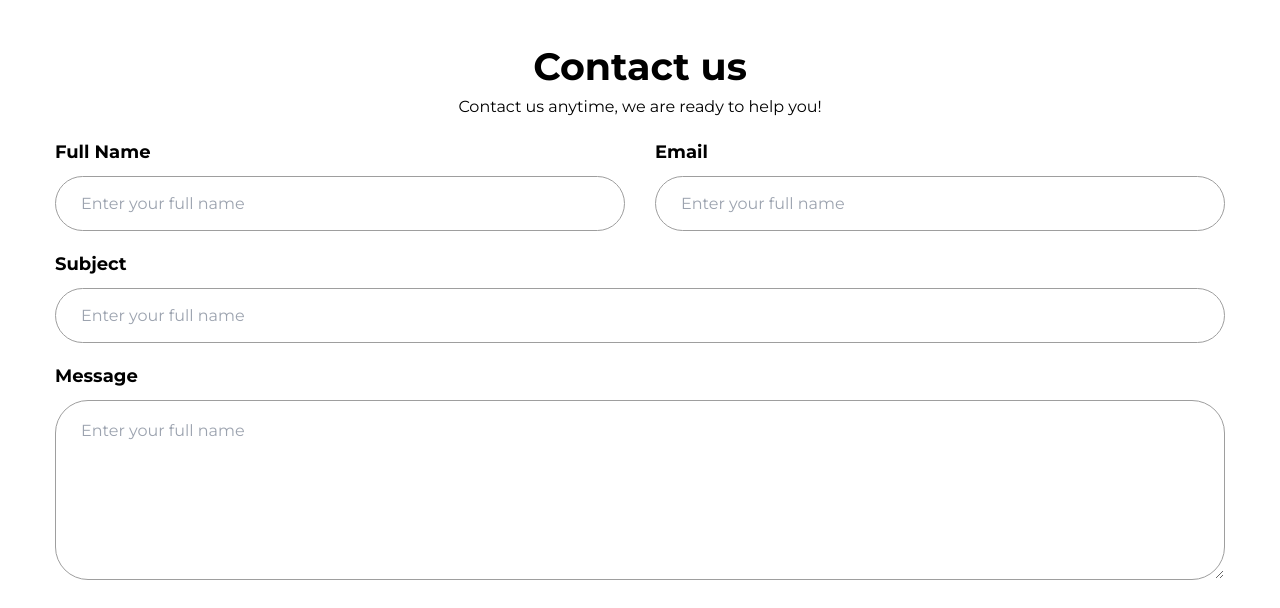
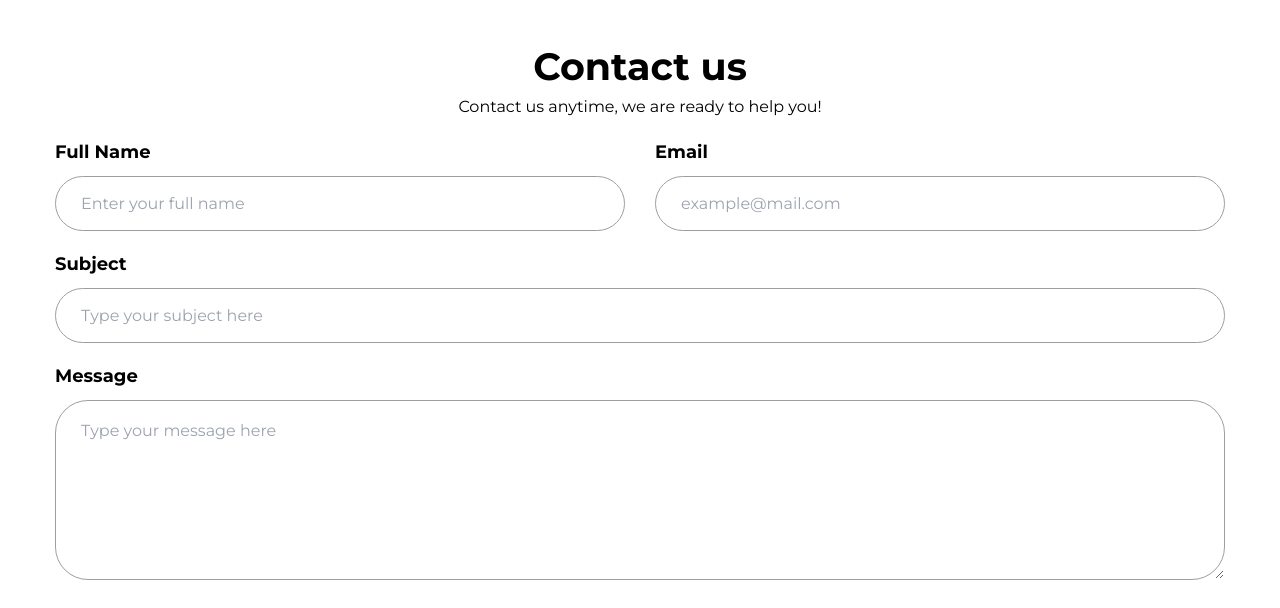
Before and after one commit to TravikDev/frontend-landing-old, a React (Create React App) app: page / in a window 1280 px wide. Shown: the part 2766-3374 px from the top of the page. Built offline with nearby package versions, Linux system fonts and the light colour scheme.

Commit message:
Contact Us form done

```diff
--- a/package.json
+++ b/package.json
@@ -6,10 +6,12 @@
     "@testing-library/jest-dom": "^5.16.5",
     "@testing-library/react": "^13.4.0",
     "@testing-library/user-event": "^13.5.0",
+    "formik": "^2.2.9",
     "react": "^18.2.0",
     "react-dom": "^18.2.0",
     "react-scripts": "5.0.1",
-    "web-vitals": "^2.1.4"
+    "web-vitals": "^2.1.4",
+    "yup": "^0.32.11"
   },
   "scripts": {
     "start": "react-scripts start",
--- a/src/components/Main/Contact/ContactUs.jsx
+++ b/src/components/Main/Contact/ContactUs.jsx
@@ -1,47 +1,88 @@
 import React from "react";
+import { Formik, Form } from "formik";
+import * as Yup from 'yup';
+
+const schema = Yup.object().shape({
+	name: Yup.string().required('This field is required!'),
+	email: Yup.string().email('The email address is invalid').required('This field is required!'),
+	subject: Yup.string().required('This field is required!'),
+	message: Yup.string().required('This field is required!'),
+});
 
 function ContactUs() {
+
+  const handleSubmit = (values) => {
+    console.log(values)
+  }
+
   return (
     <article className="w-full md:max-w-[1170px]">
       <h1 className="text-h1">Contact us</h1>
       <h2 className="text-center">
         Contact us anytime, we are ready to help you!
       </h2>
-      <form className="flex flex-col">
+      <Formik validationSchema={schema} onSubmit={handleSubmit}
+      validateOnBlur={false} validateOnChange={false}
+      initialValues={{
+				name: '',
+				email: '',
+				subject: '',
+				message: '',
+			}}>
+        {({ handleChange, values, errors }) => (
+          <Form className="flex flex-col">
             <div className="flex flex-col justify-between md:flex-row md:gap-[30px]">
               <section className="flex w-full flex-col">
                 <label className="label-input">Full Name</label>
                 <input
+									name="name"
                   type="text"
-              className="text-input"
+                  className={"text-input " + (!!errors.name && "border-[#FF5454]" )}
                   placeholder="Enter your full name"
+									onChange={handleChange}
+									value={values.name}
                 />
+								<div className="text-error-input">{errors.name}</div>
               </section>
               <section className="flex w-full flex-col">
                 <label className="label-input">Email</label>
                 <input
-              type="email"
-              className="text-input"
-              placeholder="Enter your full name"
+									name="email"
+									type="text"
+                  className={"text-input " + (!!errors.email && "border-[#FF5454]" )}
+                  placeholder="example@mail.com"
+									onChange={handleChange}
+									value={values.email}
                 />
+								<div className="text-error-input">{errors.email}</div>
               </section>
             </div>
 
             <label className="label-input">Subject</label>
             <input
+							name="subject"
               type="text"
-          className="text-input"
-          placeholder="Enter your full name"
+              className={"text-input " + (!!errors.name && "border-[#FF5454]" )}
+              placeholder="Type your subject here"
+							onChange={handleChange}
+							value={values.subject}
             />
+						<div className="text-error-input">{errors.subject}</div>
             <label className="label-input">Message</label>
             <textarea
-          className="h-[180px] w-full rounded-[33px] border-[1px] border-[#9E9E9E] py-[18px] px-[25px] md:h-[180px]"
-          placeholder="Enter your full name"
+							name="message"
+              className={"h-[180px] w-full rounded-[33px] border-[1px] border-[#9E9E9E] py-[18px] px-[25px] md:h-[180px] " + (!!errors.message && "border-[#FF5454]")}
+              placeholder="Type your message here"
+							onChange={handleChange}
+							value={values.message}
             />
+						<div className="text-error-input">{errors.message}</div>
             <section className="flex justify-center">
-          <button className="red-btn">Send message</button>
+              <button className="red-btn" type="submit">Send message</button>
             </section>
-      </form>
+          </Form>
+        )}
+      </Formik>
     </article>
   );
 }
--- a/src/components/Main/Main.jsx
+++ b/src/components/Main/Main.jsx
@@ -1,4 +1,4 @@
-import React, { useState, useRef, useEffect } from "react";
+import React, { useState, useRef, useEffect, useMemo } from "react";
 // import Slider from "./Slider/Slider"
 // import bg1 from "../img/bg1.png"
 // import countries from "../data/countries.json";
@@ -50,20 +50,15 @@ function Main() {
     togglePopupType(!isOpenPopupType);
   };
 
-  const filteredStones = () => {
-    let stoneFiltered = [];
-    Object.assign(stoneFiltered, stones);
-    if (selectedCountry !== "")
-      stoneFiltered = stoneFiltered.filter(
-        (stone) => stone.country === selectedCountry
-      );
-    if (selectedType !== "")
-      stoneFiltered = stoneFiltered.filter(
-        (stone) => stone.type === selectedType
-      );
-    if (isFullListLatest === false) stoneFiltered.length = 8;
-    return stoneFiltered;
-  };
+  const filteredStones = useMemo( () => {
+    const filtered = stones.filter((stone) => {
+      if(selectedCountry !== "" && stone.country !== selectedCountry) { return false }
+      if (selectedType !== "" && stone.type !== selectedType) { return false }
+      return true;
+      })
+
+      return isFullListLatest === false ? filtered.slice(0,8) : filtered;
+  }, [stones, selectedCountry, selectedType, isFullListLatest])
 
   useEffect(() => {
     document.body.addEventListener("click", (event) => {
@@ -202,7 +197,7 @@ function Main() {
         </div>
       </section>
       <section className="mt-[30px] flex w-full flex-col justify-center gap-[20px] md:max-w-[1200px] md:flex-row md:flex-wrap md:gap-[30px]">
-        <LatestItems stones={filteredStones()} />
+        <LatestItems stones={filteredStones} />
       </section>
       <button
         className={`red-btn mb-[0px] ${
--- a/src/components/Main/Slider/Slider.jsx
+++ b/src/components/Main/Slider/Slider.jsx
@@ -126,10 +126,10 @@ function Slider() {
 
           <section className="mx-auto mt-[267px] flex flex-col text-center text-white md:mt-[373px] md:w-2/4 md:text-left xl:w-[1170px]">
             <span className="text-[16px] md:text-[26px]">
-              {sliderImages[0].firstTitle}
+              {activeSlider === 1 ? sliderImages[0].firstTitle : sliderImages[1].firstTitle}
             </span>
             <h1 className="text-[34px] font-bold md:text-[60px]">
-              {firstSliderString[0]} <br /> {firstSliderString[1]}
+              { activeSlider === 1 ? (firstSliderString[0]) : (secondSliderString[0])} <br /> { activeSlider === 1 ? (firstSliderString[1]) : (secondSliderString[1])}
             </h1>
             <div className="mx-[10px] mt-[15px] flex gap-[10px] md:mt-8 md:gap-6">
               <div className="flex h-[55px] w-[265px] items-center justify-center rounded-[42px] bg-[#FF5454] text-[16px] uppercase md:h-[65px] md:w-[225px]">
--- a/src/index.css
+++ b/src/index.css
@@ -42,6 +42,10 @@
   .footer-link {
     @apply text-[#FF5454] underline
   }
+
+  .text-error-input {
+    @apply text-[#FF5454] text-[12px] leading-[15px]
+  }
 }
 
 body {
```
Also changed, not shown: 1 other file (tests, documents, lock files or other folders). Lines whose indentation alone changed are shown as unchanged.
